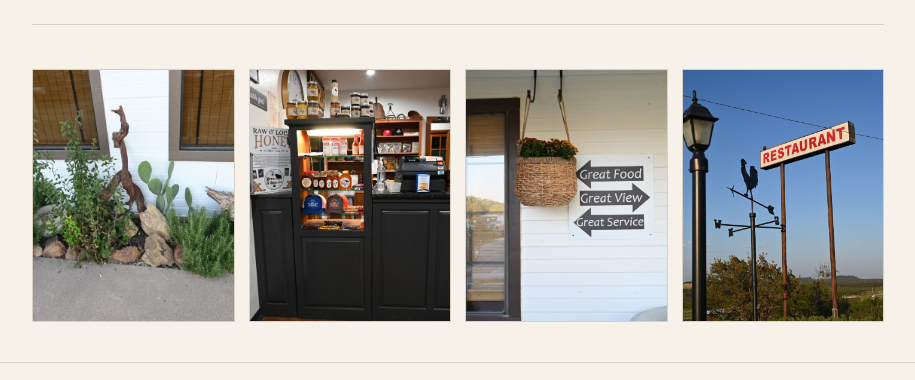
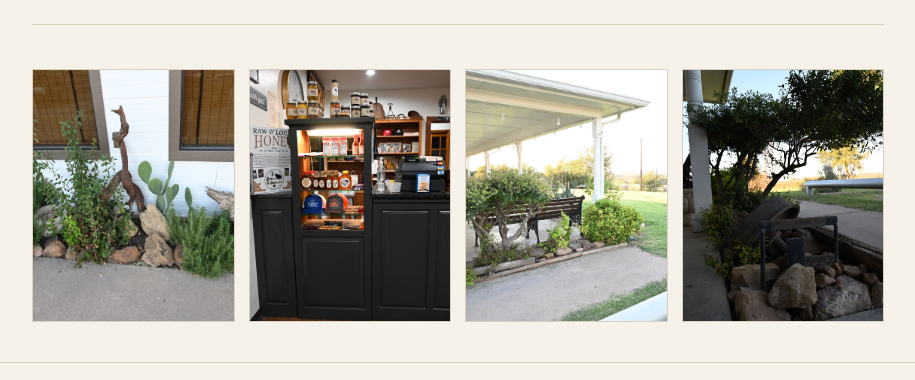
Before and after one commit to raceMills/new-york-hill, a plain HTML site: page contact.html in a window 1280 px wide. Shown: the part 1309-1689 px from the top of the page, without its empty margins (182-1097 px from the left). Drawn offline with Linux system fonts and the light colour scheme.

Commit message:
Swap bottom photos between Home and Contact pages
Co-Authored-By: Claude Haiku 5.5 <noreply@anthropic.com>
Claude-Session: https://claude.ai/code/session_016ahF2s3q6arJ3tG1w9U5fA

```diff
--- a/contact.html
+++ b/contact.html
@@ -83,8 +83,8 @@
   <div class="frames" aria-label="Photos">
     <div class="frame-wrap"><img src="images/contact-planter.jpg" alt="Planting bed and sculpture beside the restaurant wall" onerror="this.remove()"></div>
     <div class="frame-wrap"><img src="images/contact-porch-sign.jpg" alt="Porch sign reading Great Food, Great View, Great Service beside a hanging planter" onerror="this.remove()"></div>
-    <div class="frame-wrap"><img src="images/contact-gift-shop.jpg" alt="Gift shop counter with local honey, jams and New York Hill hats" onerror="this.remove()"></div>
-    <div class="frame-wrap"><img src="images/contact-restaurant-sign.jpg" alt="Tall RESTAURANT sign with a rooster weathervane" onerror="this.remove()"></div>
+    <div class="frame-wrap"><img src="images/home-patio.jpg" alt="Patio at New York Hill Restaurant" onerror="this.remove()"></div>
+    <div class="frame-wrap"><img src="images/home-bench.jpg" alt="Bench and stone planter beneath the porch tree" onerror="this.remove()"></div>
   </div>
 
 </main>
```
Also changed, not shown: index.html (+2 -2 lines).
